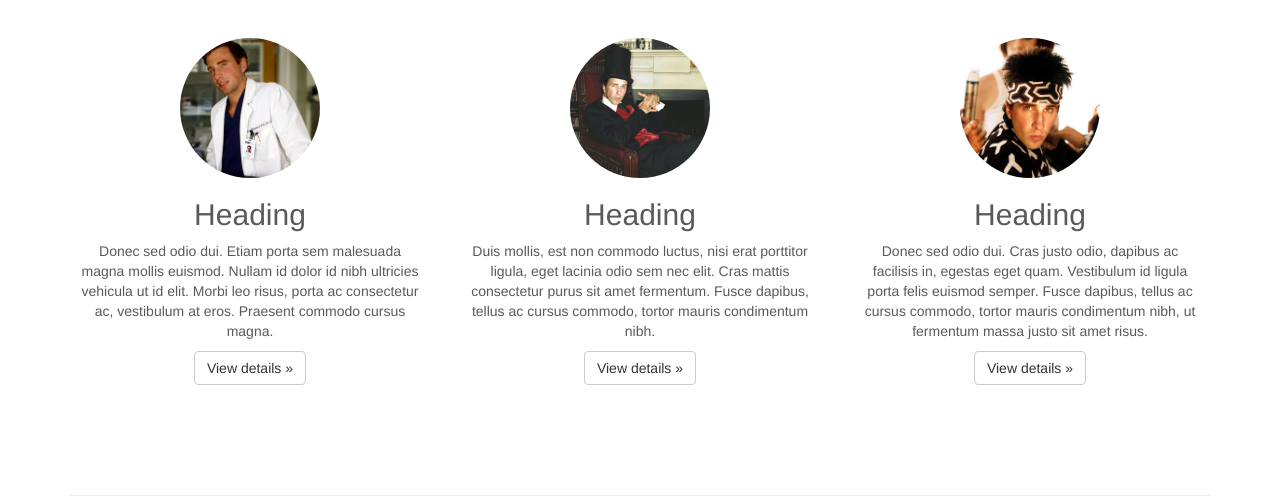
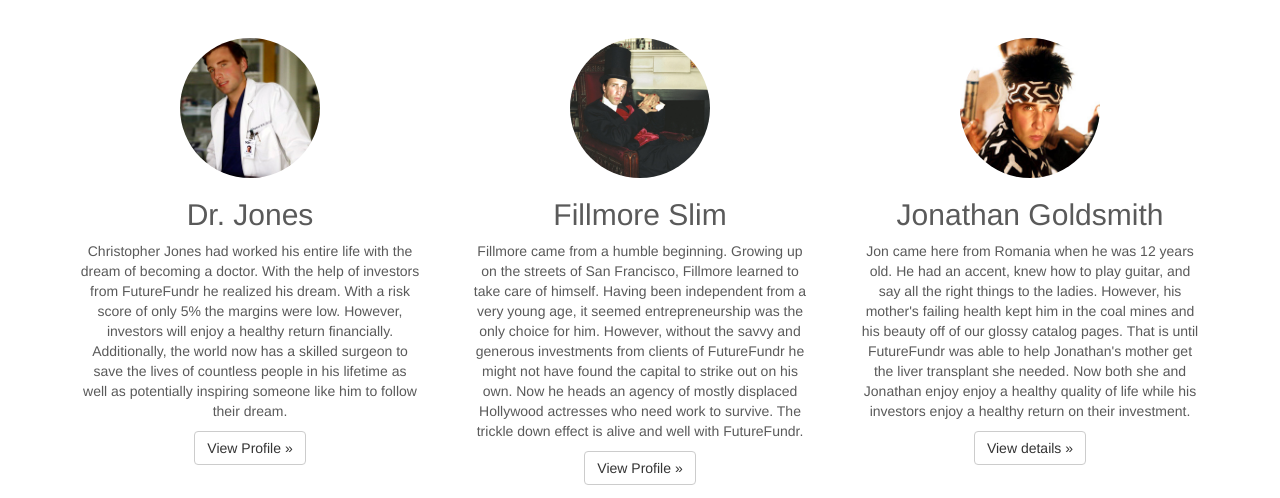
Before and after one commit to ChristopherJones72521/futureFundr, a plain HTML site: page home.html in a window 1280 px wide. Shown: the part 522-1020 px from the top of the page. Drawn offline with Linux system fonts and the light colour scheme.

Commit message:
Made some changes
And they were good

```diff
--- a/home.html
+++ b/home.html
@@ -96,7 +96,7 @@ might not load/display properly due to web browser security rules.</p>
           </div>
         </div>
         <div class="item">
-          <img src="images/carousel/snowflakes.jpg" alt="Second slide">
+          <img src="images/carousel/saturn.png" alt="Second slide">
           <div class="container">
             <div class="carousel-caption">
               <h1>Another example headline.</h1>
@@ -136,29 +136,20 @@ id nibh ultricies vehicula ut id elit.</p>
       <div class="row">
         <div class="col-lg-4">
           <img class="img-circle" src="images/doctor.jpg" style="width: 140px; height: 140px;">
-          <h2>Heading</h2>
-          <p>Donec sed odio dui. Etiam porta sem malesuada magna mollis
-euismod. Nullam id dolor id nibh ultricies vehicula ut id elit. Morbi
-leo risus, porta ac consectetur ac, vestibulum at eros. Praesent commodo
- cursus magna.</p>
-          <p><a class="btn btn-default" href="#" role="button">View details »</a></p>
+          <h2>Dr. Jones</h2>
+          <p>Christopher Jones had worked his entire life with the dream of becoming a doctor. With the help of investors from FutureFundr he realized his dream. With a risk score of only 5% the margins were low. However, investors will enjoy a healthy return financially. Additionally, the world now has a skilled surgeon to save the lives of countless people in his lifetime as well as potentially inspiring someone like him to follow their dream.
+          <p><a class="btn btn-default" href="#" role="button">View Profile »</a></p>
         </div><!-- /.col-lg-4 -->
         <div class="col-lg-4">
           <img class="img-circle" src="images/wealth.jpg" alt="Generic placeholder image" style="width: 140px; height: 140px;">
-          <h2>Heading</h2>
-          <p>Duis mollis, est non commodo luctus, nisi erat porttitor
-ligula, eget lacinia odio sem nec elit. Cras mattis consectetur purus
-sit amet fermentum. Fusce dapibus, tellus ac cursus commodo, tortor
-mauris condimentum nibh.</p>
-          <p><a class="btn btn-default" href="#" role="button">View details »</a></p>
+          <h2>Fillmore Slim</h2>
+          <p>Fillmore came from a humble beginning. Growing up on the streets of San Francisco, Fillmore learned to take care of himself. Having been independent from a very young age, it seemed entrepreneurship was the only choice for him. However, without the savvy and generous investments from clients of FutureFundr he might not have found the capital to strike out on his own. Now he heads an agency of mostly displaced Hollywood actresses who need work to survive. The trickle down effect is alive and well with FutureFundr.</p>
+          <p><a class="btn btn-default" href="#" role="button">View Profile »</a></p>
         </div><!-- /.col-lg-4 -->
         <div class="col-lg-4">
-          <img class="img-circle" src="images/model.jpg" alt="Generic placeholder image" style="width: 140px; height: 140px;">
-          <h2>Heading</h2>
-          <p>Donec sed odio dui. Cras justo odio, dapibus ac facilisis
-in, egestas eget quam. Vestibulum id ligula porta felis euismod semper.
-Fusce dapibus, tellus ac cursus commodo, tortor mauris condimentum nibh,
- ut fermentum massa justo sit amet risus.</p>
+          <img class="img-circle" src="images/model.jpg" alt="Inventor of the 'duck face'" style="width: 140px; height: 140px;">
+          <h2>Jonathan Goldsmith</h2>
+          <p>Jon came here from Romania when he was 12 years old. He had an accent, knew how to play guitar, and say all the right things to the ladies. However, his mother's failing health kept him in the coal mines and his beauty off of our glossy catalog pages. That is until FutureFundr was able to help Jonathan's mother get the liver transplant she needed. Now both she and Jonathan enjoy enjoy a healthy quality of life while his investors enjoy a healthy return on their investment. </p>
           <p><a class="btn btn-default" href="#" role="button">View details »</a></p>
         </div><!-- /.col-lg-4 -->
       </div><!-- /.row -->
```
